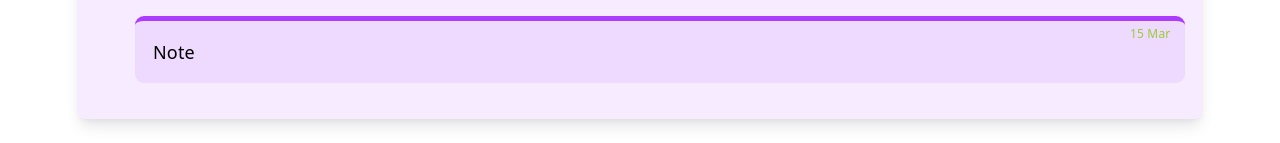
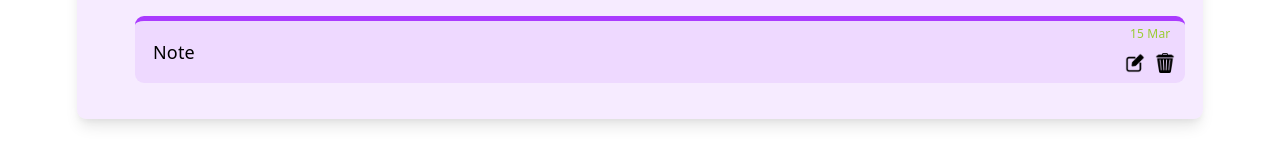
Before and after one commit to Grace422/CodeNova-Internship-Notes-Applications, a React (Vite) app in the folder notes-application/: page / in a window 1280 px wide. Shown: the part 220-363 px from the top of the page. Built offline with nearby package versions, Linux system fonts and the light colour scheme.

Commit message:
added delete and edit icons

```diff
--- a/notes-application/src/AddNote.tsx
+++ b/notes-application/src/AddNote.tsx
@@ -1,10 +1,18 @@
-import React from 'react'
+import React, {useState} from 'react'
 
 export default function AddNote() {
+    let [value, setValue] = useState("");
+    function handleChange(event){
+        setValue(event.target.value);
+    }
+    function handleSubmit(event){
+        event.preventDefault();
+        setValue('');
+    }
   return (
     <div>
-        <form className="addForm">
-            <input type="text" className="addInput" placeholder="Type in a task" />
+        <form className="addForm" onSubmit={handleSubmit}>
+            <input type="text" onChange={handleChange} value={value} className="addInput" placeholder="Type in a task" />
             <button type="submit" className="add-btn">Add Task</button>
         </form>
     </div>
--- a/notes-application/src/App.css
+++ b/notes-application/src/App.css
@@ -68,3 +68,17 @@
   gap: 10px;
   padding: 1rem;
 }
+.note-icons{
+  display: flex;
+  gap: 10px;
+  position: absolute;
+  bottom: 10px;
+  right: 10px;
+}
+.delete, .edit{
+  color: var(--bg);
+  font-size: 15px;
+  cursor: pointer;
+  width: 20px;
+  height: 20px;
+}
--- a/notes-application/src/Search.jsx
+++ b/notes-application/src/Search.jsx
@@ -1,6 +1,8 @@
 import React from 'react'
 import './App.css'
 import AddNote from './AddNote'
+import deleteImage from './assets/delete.png'
+import editImage from './assets/edit-text.png'
 
 export default function Search() {
   return (
@@ -12,6 +14,10 @@ export default function Search() {
           <ul className='notes-ul'>
             <li className='notes'>Note</li>
             <p className='form-date'>15 Mar</p>
+            <div className='note-icons'>
+                <img src={editImage} alt="icon" className='edit'/>
+                <img src={deleteImage} alt="icon" className='delete'/>
+            </div>
           </ul>
         </form>
       </section>
```
Also changed, not shown: notes-application/src/assets/delete.png (added), notes-application/src/assets/edit-text.png (added).
